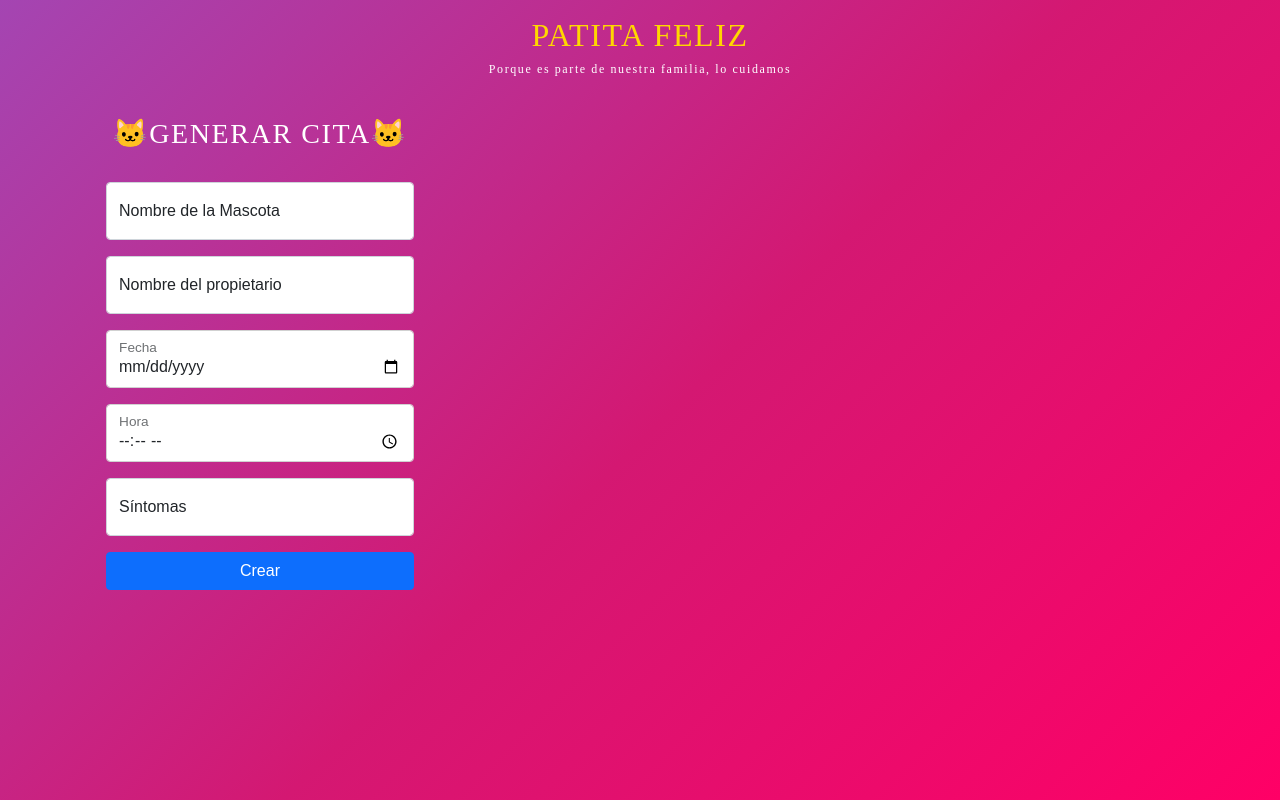
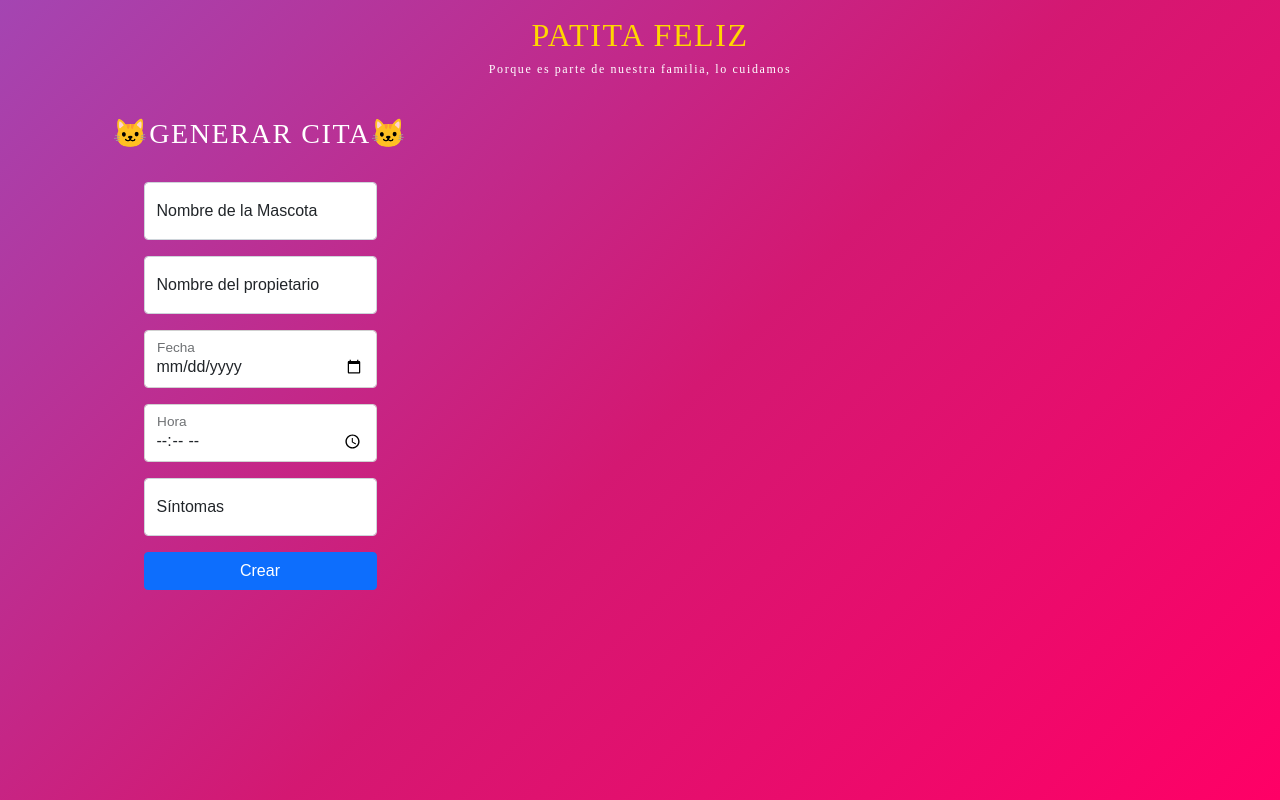
Before and after one commit to Racha777/react-patita-feliz, a React (Create React App) app: page / in a window 1280 px wide. Built offline with nearby package versions, Linux system fonts and the light colour scheme.

Commit message:
Formulario funcion crear

```diff
--- a/src/App.jsx
+++ b/src/App.jsx
@@ -1,11 +1,21 @@
+import { useState } from "react";
 import "./App.css";
 import AppointmentsForm from "./components/appointments/AppointmentsForm";
 import Header from "./components/sections/Header";
 
 function App() {
+  const [appointments,setApointments]=useState([]);
+
   const company = {
     name: "Patita Feliz",
     slogan: "Porque es parte de nuestra familia, lo cuidamos",
+  };
+
+  const createAppointment=(appointment)=>{
+    setApointments(
+      [...appointments,
+      appointment]
+    )
   };
   return (
     <>
@@ -13,7 +23,9 @@ function App() {
       <main className="py-3">
         <section className="container">
           <div className="row">
-            <AppointmentsForm/>
+            <AppointmentsForm
+            createAppointment={createAppointment}
+          />
           </div>
         </section>
       </main>
--- a/src/components/appointments/AppointmentsForm.jsx
+++ b/src/components/appointments/AppointmentsForm.jsx
@@ -1,7 +1,7 @@
 import { useState } from "react";
 
-const AppointmentsForm = () => {
-  const [ formAppointment, setFormAppointment ] = useState({
+const AppointmentsForm = ({ createAppointment }) => {
+  const [formAppointment, setFormAppointment] = useState({
     mascota: "",
     propietario: "",
     fecha: "",
@@ -9,18 +9,46 @@ const AppointmentsForm = () => {
     sintomas: "",
   });
 
-  const handleChange=(e)=>{
+  const [alert, setAlert] = useState(false);
+
+  const { mascota, propietario, fecha, hora, sintomas } = formAppointment;
+  const handleChange = (e) => {
     setFormAppointment({
-        ...formAppointment,
-        [e.target.name]: e.target.value
+      ...formAppointment,
+      [e.target.name]: e.target.value,
     });
   };
+
+  const handleSubmit = (e) => {
+    e.preventDefault();
+    if (
+      [
+        mascota.trim(),
+        propietario.trim(),
+        fecha.trim(),
+        hora.trim(),
+        sintomas.trim(),
+      ].includes("")
+    ) {
+      setAlert(true);
+    } else {
+      createAppointment(formAppointment);
+      setFormAppointment({
+        mascota: "",
+        propietario: "",
+        fecha: "",
+        hora: "",
+        sintomas: "",
+      });
+      setAlert(false);
+    }
+  };
   return (
-    <section className="col-md-4">
+    <section className="d-flex flex-column align-items-center col-md-4">
       <h3 className="text-center" id="formTitle">
         🐱Generar cita🐱
       </h3>
-      <form className="text-dark rounded p-4" id="formPokemon">
+      <form className="text-dark rounded p-4" onSubmit={handleSubmit}>
         <div
           className="text-dark form-floating mb-3"
           style={{ display: "none" }}
@@ -44,6 +72,7 @@ const AppointmentsForm = () => {
             className="form-control"
             name="mascota"
             placeholder="Nombre de la Mascota"
+            value={mascota}
             onChange={handleChange}
             required
           />
@@ -58,6 +87,7 @@ const AppointmentsForm = () => {
             className="form-control"
             name="propietario"
             placeholder="Nombre del propietario"
+            value={propietario}
             onChange={handleChange}
             required
           />
@@ -72,6 +102,7 @@ const AppointmentsForm = () => {
             className="form-control"
             name="fecha"
             placeholder="Fecha"
+            value={fecha}
             onChange={handleChange}
             required
           />
@@ -86,6 +117,7 @@ const AppointmentsForm = () => {
             className="form-control"
             name="hora"
             placeholder="Hora"
+            value={hora}
             onChange={handleChange}
             required
           />
@@ -100,6 +132,7 @@ const AppointmentsForm = () => {
             className="form-control"
             name="sintomas"
             placeholder="Síntomas"
+            value={sintomas}
             onChange={handleChange}
             required
           />
@@ -111,7 +144,11 @@ const AppointmentsForm = () => {
           Crear
         </button>
       </form>
-      <div className="badge w-100" id="contenedorAlerta"></div>
+      {alert && (
+        <div className="badge bg-warning text-dark align-self-center">
+          Todos los campos son obligatorios
+        </div>
+      )}
     </section>
   );
 };
```
